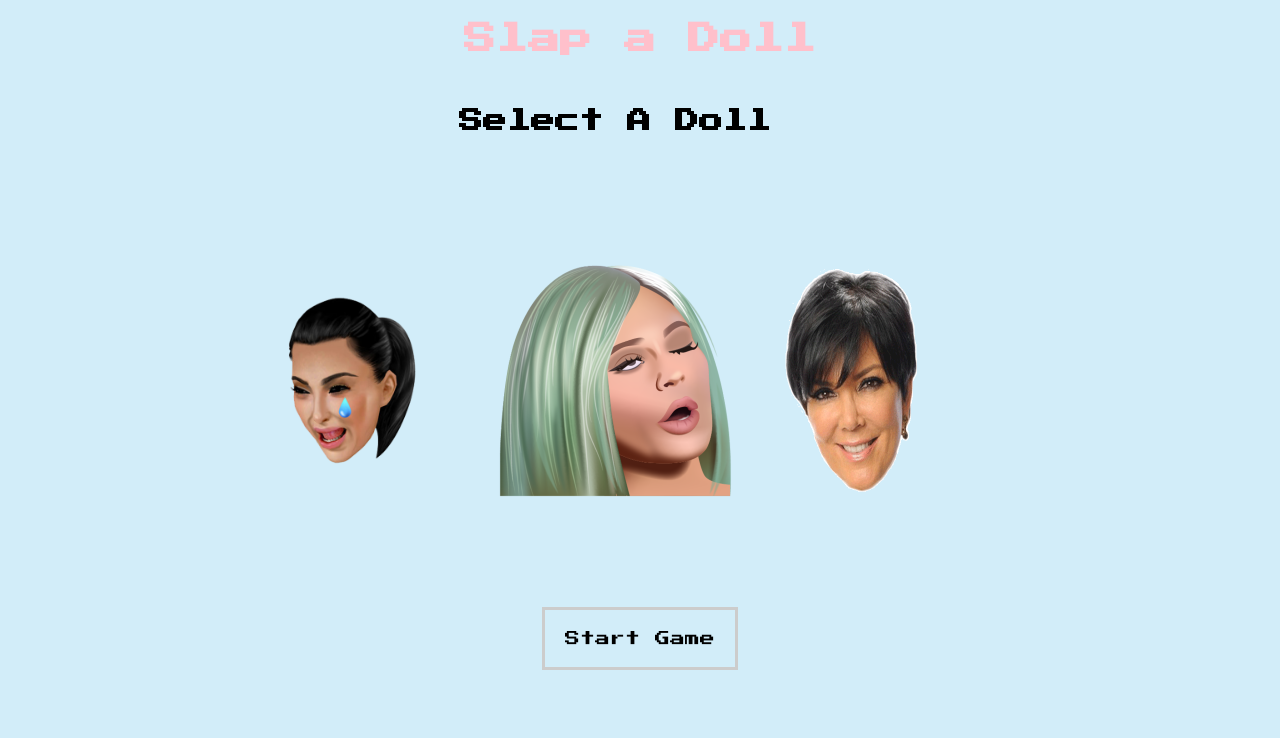
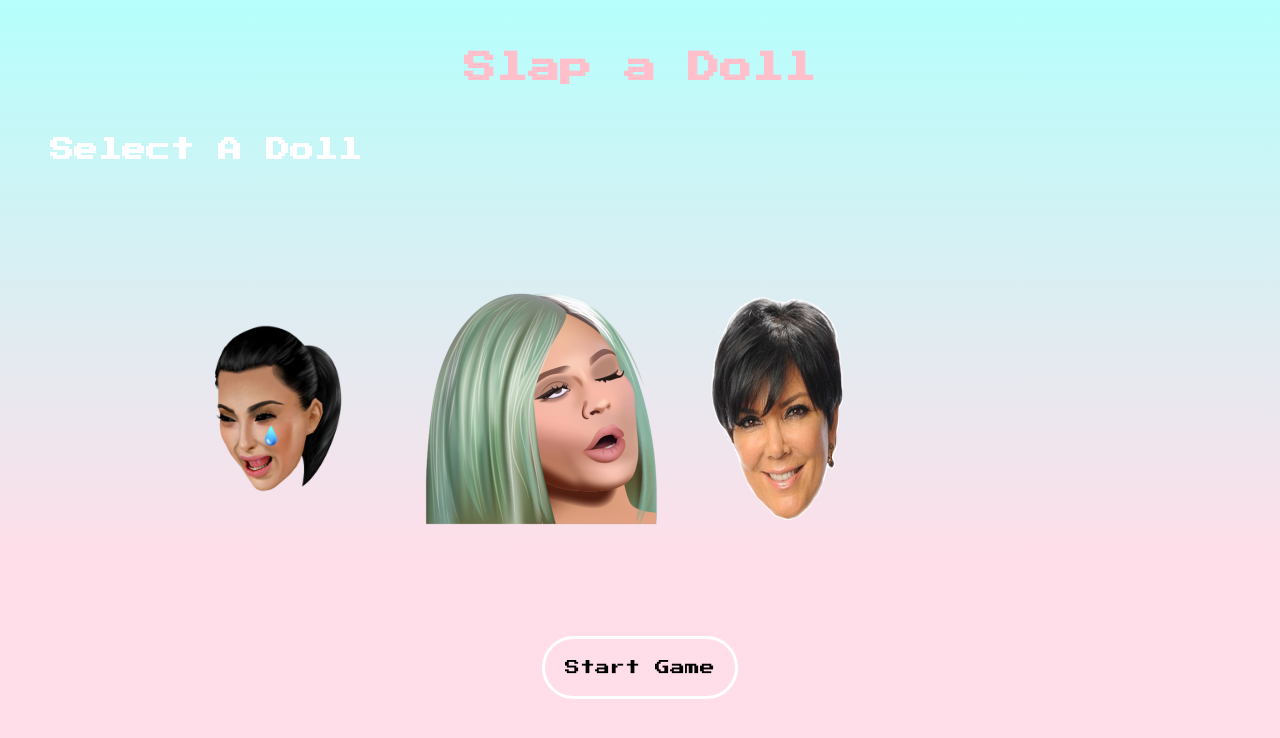
Before and after one commit to SandraOkoli/WDI_PROJECT_1, a PHP site: page / in a window 1280 px wide. Shown: the top 738 px of the page. Run offline with PHP 8.4, Linux system fonts and the light colour scheme.

Commit message:
css change

```diff
--- a/css/style.css
+++ b/css/style.css
@@ -1,11 +1,13 @@
 * {
   box-sizing: border-box;
-  cursor: url("images/cursor.png");
+  /* cursor: url("images/cursor.png"); */
 }
 
 body {
   font-family: 'Press Start 2P', cursive;
-  background: #d2edf9;
+  background-color: #FFDEE9;
+  background-image: linear-gradient(0deg, #FFDEE9 25%, #B5FFFC 100%);
+  background-repeat: no-repeat;
 }
 
 main {
@@ -16,6 +18,11 @@
   text-align: center;
   color: pink;
   clear: both;
+  margin-top: 50px;
+}
+
+h2 {
+  color: white;
 }
 /* Grid */
 
@@ -52,29 +59,33 @@
 .buttons{
   text-align: center;
 }
+.start{
+  text-align: center;
+}
 
 .start-button, .character-button {
+  background: none;
+  border: 3px solid white;
+  border-radius: 50px;
+  display: inline-block;
   font-family: inherit;
-  border: 3px solid #ccc;
   font-size: 15px;
   padding: 20px;
   vertical-align: middle;
-  display: inline-block;
-  background: none;
 }
 
 
-.select-mole {
+.select-doll {
   text-align: center;
   padding-right: 50px;
 }
 
 .selected {
   border: 2px solid dodgerblue;
-  box-shadow: 8px 0px 25px 0px paleturquoise;
+  box-shadow: 8px 0 25px 0 paleturquoise;
 }
 
-.mole {
+.doll {
   background-repeat: no-repeat;
   background-size: contain;
 }
@@ -84,8 +95,8 @@
 }
 
 img {
+  height: 250px;
   width: 250px;
-  height: 250px;
 }
 
 .choose-characters {
@@ -93,16 +104,16 @@
 }
 
 .game-over{
+  clear:both;
   font-size: 60px;
-  text-align: center;
   margin: 0 auto;
   padding: 0;
-  clear:both;
-
+  text-align: center;
+  width: 100%;
 }
 
-.levels{
-  text-align: center;
+.levels {
   font-size: 30px;
   margin: 50px;
+  text-align: center;
 }
```
